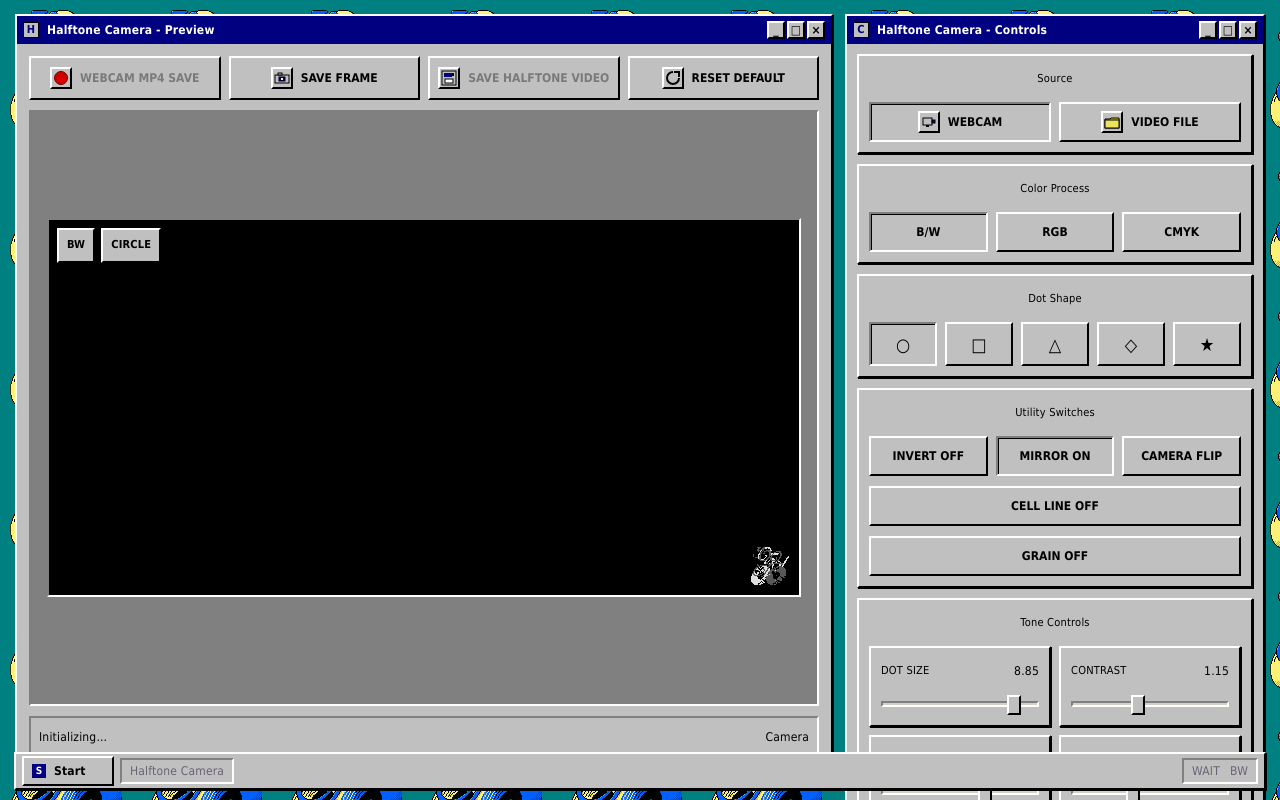
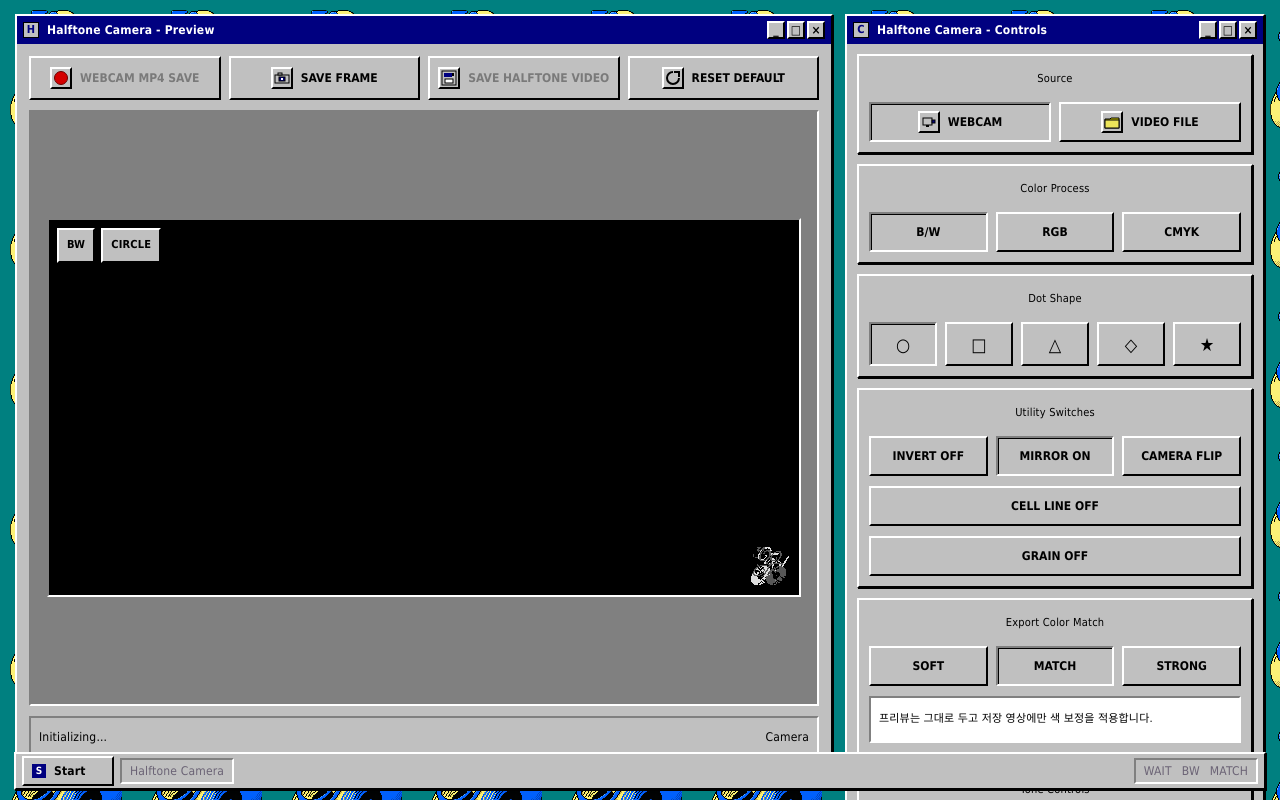
Before and after one commit to 05d-bit/halftonecam, a React (Vite) app: page / in a window 1280 px wide. Shown: the top 800 px of the page. Built offline with nearby package versions, Linux system fonts and the light colour scheme; no server answers.

Commit message:
Update App.jsx

```diff
--- a/src/App.jsx
+++ b/src/App.jsx
@@ -112,30 +112,52 @@ function adjustSaturation(r, g, b, saturation) {
 
 
 
-function applyExportInputBoost(r, g, b) {
-  const exportSaturation = 2.25;
-  const exportContrast = 1.55;
-  const exportGamma = 0.78;
-  const exportBrightness = 10;
-
-  const gray = 0.299 * r + 0.587 * g + 0.114 * b;
-
-  r = gray + (r - gray) * exportSaturation;
-  g = gray + (g - gray) * exportSaturation;
-  b = gray + (b - gray) * exportSaturation;
-
-  r = (r - 128) * exportContrast + 128 + exportBrightness;
-  g = (g - 128) * exportContrast + 128 + exportBrightness;
-  b = (b - 128) * exportContrast + 128 + exportBrightness;
-
-  r = 255 * Math.pow(clamp(r, 0, 255) / 255, exportGamma);
-  g = 255 * Math.pow(clamp(g, 0, 255) / 255, exportGamma);
-  b = 255 * Math.pow(clamp(b, 0, 255) / 255, exportGamma);
+function applyExportInputBoost(r, g, b, preset = "match") {
+  const presets = {
+    soft: {
+      saturation: 1.85,
+      contrast: 1.35,
+      gamma: 0.82,
+      brightness: 0,
+    },
+    match: {
+      saturation: 2.4,
+      contrast: 1.7,
+      gamma: 0.72,
+      brightness: 0,
+    },
+    aggressive: {
+      saturation: 2.75,
+      contrast: 1.95,
+      gamma: 0.66,
+      brightness: -4,
+    },
+  };
+
+  const selected = presets[preset] || presets.match;
+
+  let rr = r;
+  let gg = g;
+  let bb = b;
+
+  const gray = 0.299 * rr + 0.587 * gg + 0.114 * bb;
+
+  rr = gray + (rr - gray) * selected.saturation;
+  gg = gray + (gg - gray) * selected.saturation;
+  bb = gray + (bb - gray) * selected.saturation;
+
+  rr = (rr - 128) * selected.contrast + 128 + selected.brightness;
+  gg = (gg - 128) * selected.contrast + 128 + selected.brightness;
+  bb = (bb - 128) * selected.contrast + 128 + selected.brightness;
+
+  rr = 255 * Math.pow(clamp(rr, 0, 255) / 255, selected.gamma);
+  gg = 255 * Math.pow(clamp(gg, 0, 255) / 255, selected.gamma);
+  bb = 255 * Math.pow(clamp(bb, 0, 255) / 255, selected.gamma);
 
   return {
-    r: clamp(r, 0, 255),
-    g: clamp(g, 0, 255),
-    b: clamp(b, 0, 255),
+    r: clamp(rr, 0, 255),
+    g: clamp(gg, 0, 255),
+    b: clamp(bb, 0, 255),
   };
 }
 
@@ -360,6 +382,7 @@ export default function App() {
   const [shape, setShape] = useState("circle");
   const [saturation, setSaturation] = useState(1.15);
   const [showGrain, setShowGrain] = useState(false);
+  const [exportPreset, setExportPreset] = useState("match");
 
   const [isPreviewRecording, setIsPreviewRecording] = useState(false);
   const [isExporting, setIsExporting] = useState(false);
@@ -577,6 +600,7 @@ export default function App() {
     setShowGridStroke(false);
     setSaturation(1.15);
     setShowGrain(false);
+    setExportPreset("match");
   }
 
   function runPreview() {
@@ -604,7 +628,7 @@ export default function App() {
     rafRef.current = requestAnimationFrame(loop);
   }
 
-  function renderHalftone(video, targetCanvas, { mirror = false, exportMode = false } = {}) {
+  function renderHalftone(video, targetCanvas, { mirror = false, exportMode = false, exportPresetValue = "match" } = {}) {
     const ctx = targetCanvas.getContext("2d", { willReadFrequently: true });
     const offscreen = offscreenRef.current;
     if (!ctx || !offscreen) return;
@@ -680,7 +704,7 @@ export default function App() {
         b = sat.b;
 
         if (exportMode) {
-          const boosted = applyExportInputBoost(r, g, b);
+          const boosted = applyExportInputBoost(r, g, b, exportPresetValue);
           r = boosted.r;
           g = boosted.g;
           b = boosted.b;
@@ -795,6 +819,7 @@ function startPreviewRecording() {
       renderHalftone(video, recordCanvas, {
         mirror: sourceMode === "webcam" && mirrorWebcam,
         exportMode: true,
+        exportPresetValue: exportPreset,
       });
     }
 
@@ -923,6 +948,7 @@ function startPreviewRecording() {
           renderHalftone(exportVideo, exportCanvas, {
             mirror: false,
             exportMode: true,
+            exportPresetValue: exportPreset,
           });
 
           const duration = exportVideo.duration || 1;
@@ -1583,6 +1609,55 @@ function startPreviewRecording() {
             </div>
 
             <div style={groupBox}>
+              <div style={sectionLabel}>Export Color Match</div>
+
+              <div
+                style={{
+                  display: "grid",
+                  gridTemplateColumns: "repeat(3, minmax(0, 1fr))",
+                  gap: "8px",
+                }}
+              >
+                <button
+                  onClick={() => setExportPreset("soft")}
+                  style={btn(exportPreset === "soft")}
+                >
+                  SOFT
+                </button>
+
+                <button
+                  onClick={() => setExportPreset("match")}
+                  style={btn(exportPreset === "match")}
+                >
+                  MATCH
+                </button>
+
+                <button
+                  onClick={() => setExportPreset("aggressive")}
+                  style={btn(exportPreset === "aggressive")}
+                >
+                  STRONG
+                </button>
+              </div>
+
+              <div
+                style={{
+                  ...insetStyle,
+                  background: "#fff",
+                  minHeight: "34px",
+                  padding: "8px",
+                  fontSize: "11px",
+                  color: ui.text,
+                  display: "flex",
+                  alignItems: "center",
+                }}
+              >
+                프리뷰는 그대로 두고 저장 영상에만 색 보정을 적용합니다.
+              </div>
+            </div>
+
+
+            <div style={groupBox}>
               <div style={sectionLabel}>Tone Controls</div>
 
               <div
@@ -1818,6 +1893,7 @@ function startPreviewRecording() {
         >
           <span>{ready ? "READY" : "WAIT"}</span>
           <span>{String(colorMode).toUpperCase()}</span>
+          <span>{String(exportPreset).toUpperCase()}</span>
         </div>
       </div>
 
```
